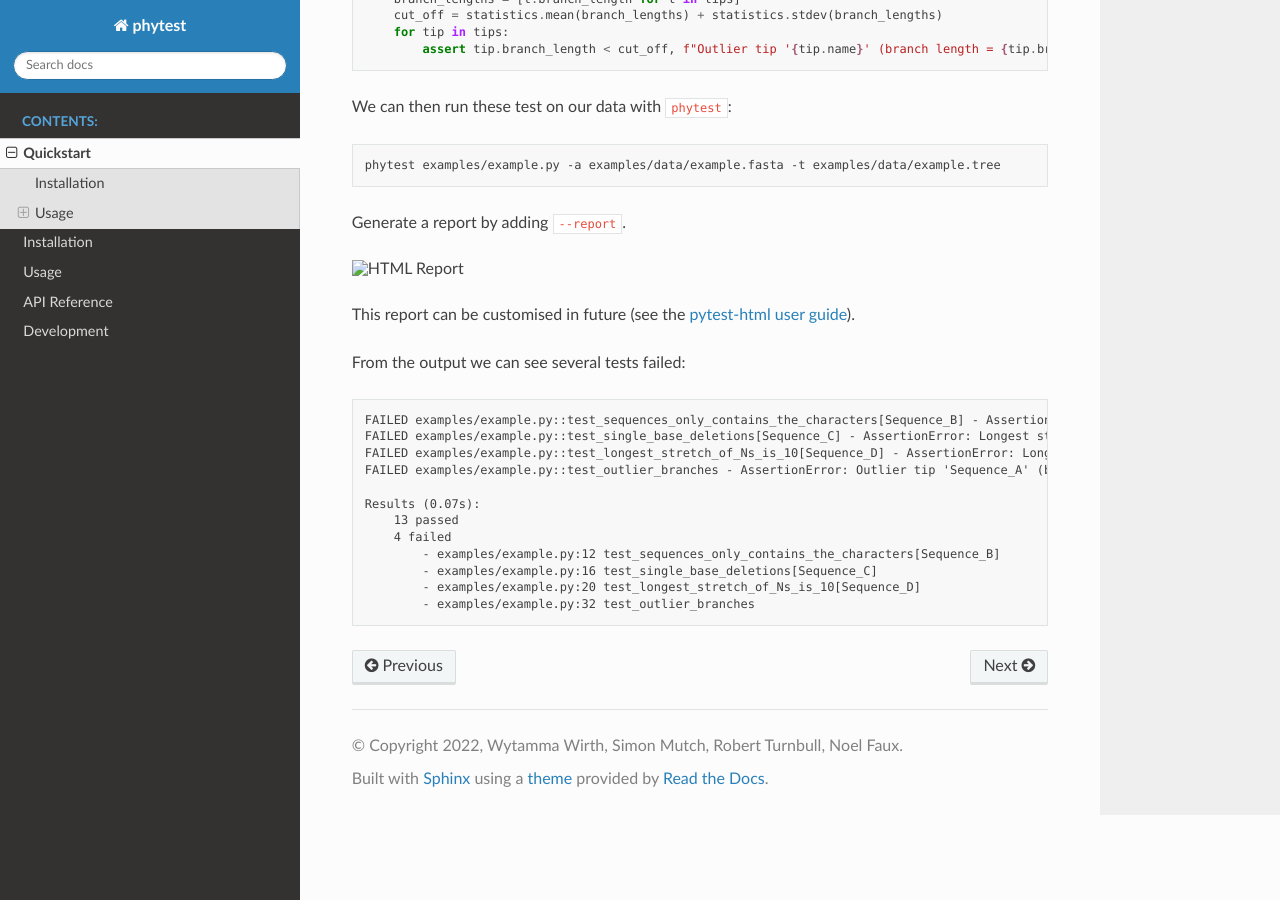
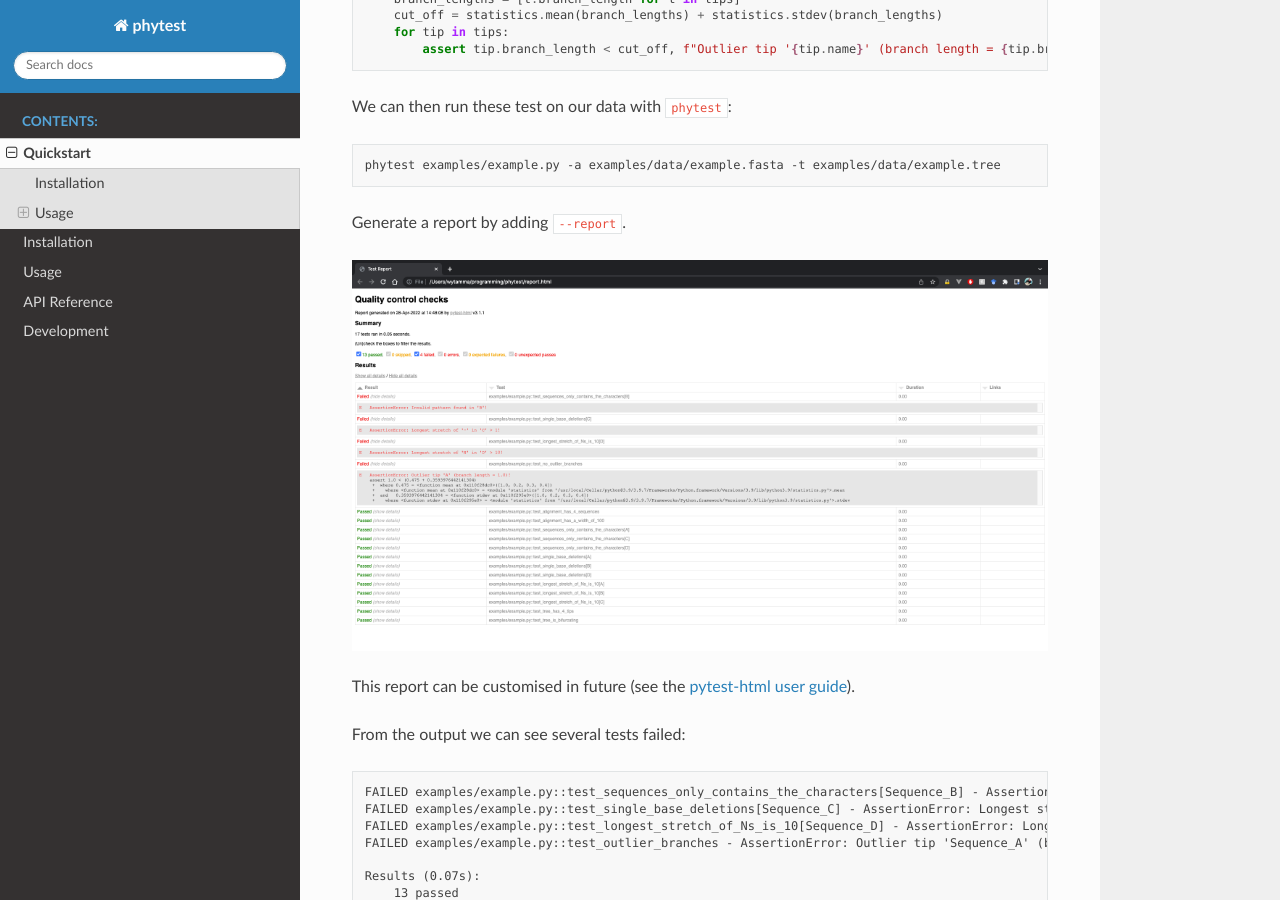
Before and after one commit to phytest-devs/phytest, a Sphinx documentation site: the page built from docs/quickstart.rst, in a window 1280 px wide and 900 px high, scrolled down 1781 px. Built offline with Sphinx 7.4.7 and the Read the Docs theme 2.0.0, drawn with Linux system fonts in a browser that asks for light colours.

Commit message:
:abc: getting report image to work in docs

```diff
--- a/README.rst
+++ b/README.rst
@@ -136,8 +136,7 @@ We can then run these test on our data with :code:`phytest`:
 
 Generate a report by adding :code:`--report`.
 
-.. image:: docs/images/report.png
-  :alt: HTML Report
+|report image|
 
 This report can be customised in future (see the `pytest-html user guide <https://pytest-html.readthedocs.io/en/latest/user_guide.html>`_).
 
@@ -159,3 +158,6 @@ From the output we can see several tests failed:
             - examples/example.py:32 test_outlier_branches
 
 .. end-quickstart
+
+.. |report image| image:: docs/images/report.png
+    :alt: HTML Report
--- a/docs/quickstart.rst
+++ b/docs/quickstart.rst
@@ -6,3 +6,6 @@ Quickstart
 .. include:: ../README.rst
    :start-after: start-quickstart
    :end-before: end-quickstart
+
+.. |report image| image:: images/report.png
+    :alt: HTML Report
```
